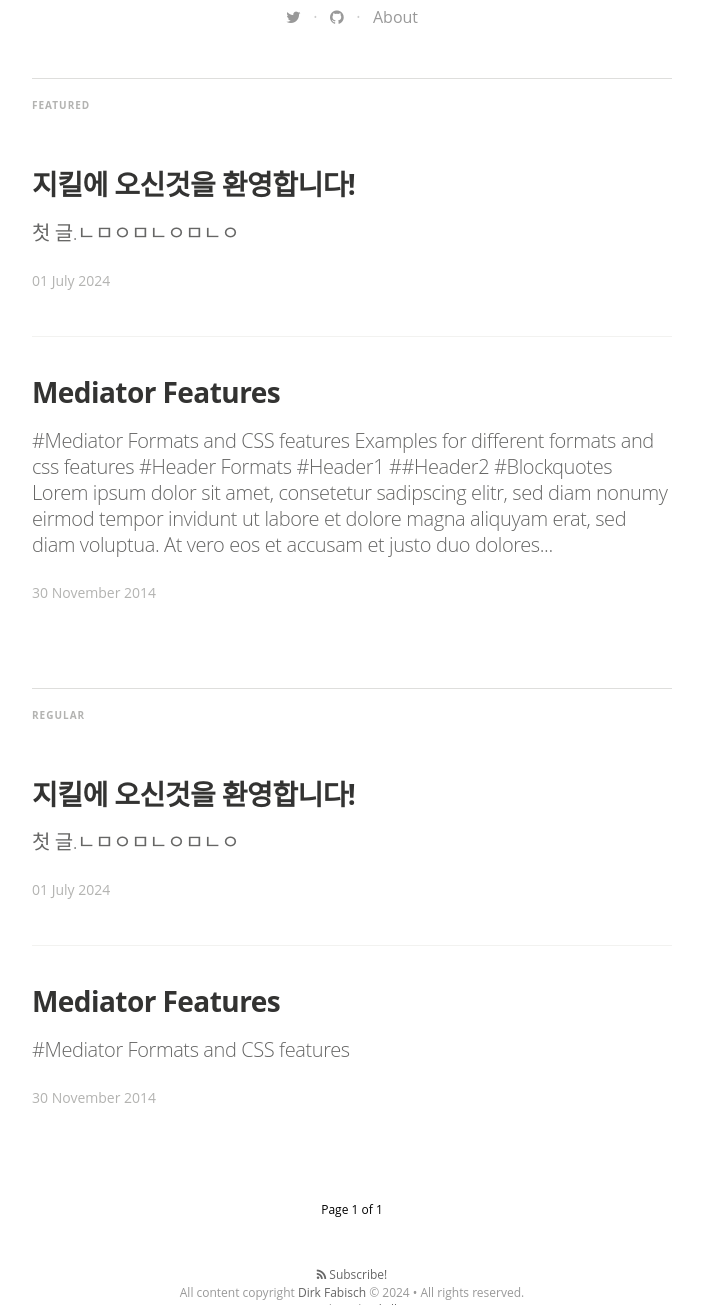
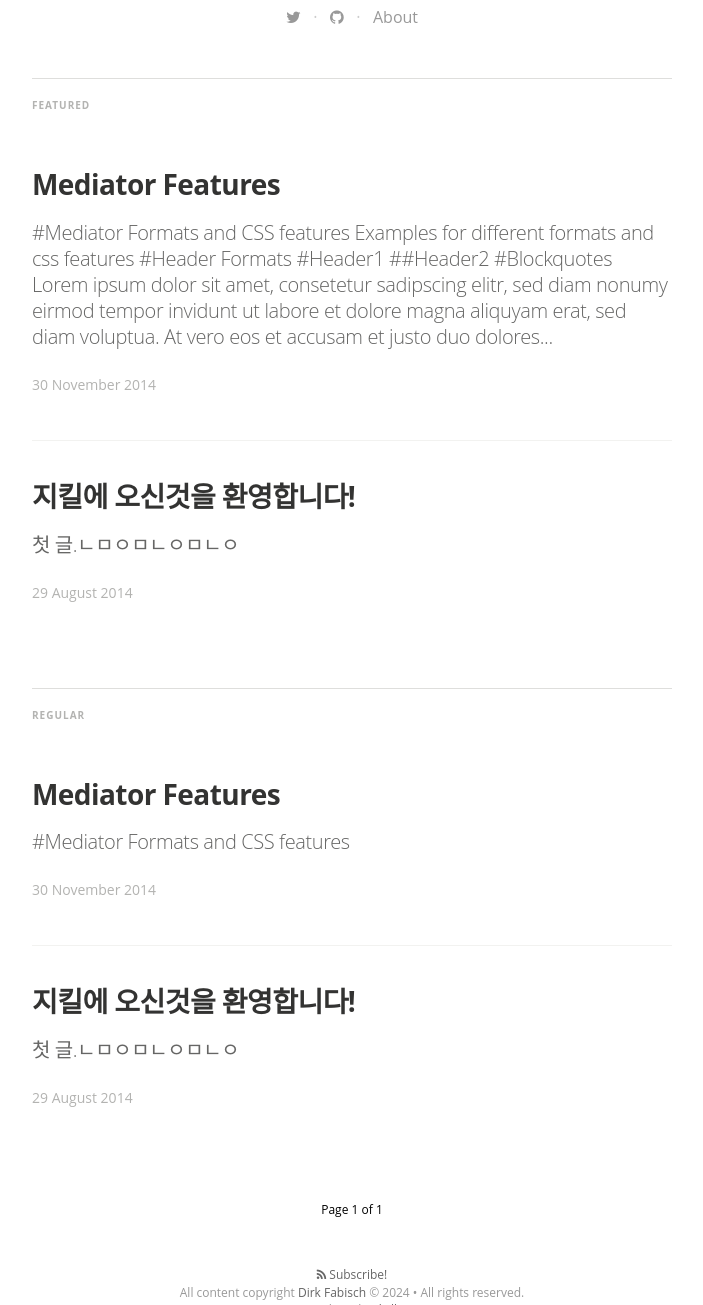
Before and after one commit to AsrielDreemurr0083/AsrielDreemurr0083.github.io, a Jekyll site: the page built from index.html, in a window 1280 px wide and 1400 px high, scrolled down 538 px, cut to the strip 95-1400 px from the top of the window. Shown: the whole strip, without its empty margins (288-991 px from the left). Built offline with Jekyll 4.4.1, drawn with Linux system fonts in a browser that asks for light colours; nearby versions of some CDN libraries; some web fonts are replaced; the list of posts is cut into pages by our own code.

Commit message:
Update 2014-08-29-welcome-to-jekyll.markdown

```diff
--- a/_posts/2014-08-29-welcome-to-jekyll.markdown
+++ b/_posts/2014-08-29-welcome-to-jekyll.markdown
@@ -1,7 +1,7 @@
 ---
 layout: post
 title:  "지킬에 오신것을 환영합니다!"
-date:   2024-07-01 15:14:25
+date:   2014-08-29 14:34:25
 categories: jekyll update
 tags: featured
 image: /assets/article_images/2014-08-29-welcome-to-jekyll/desktop.JPG
```
